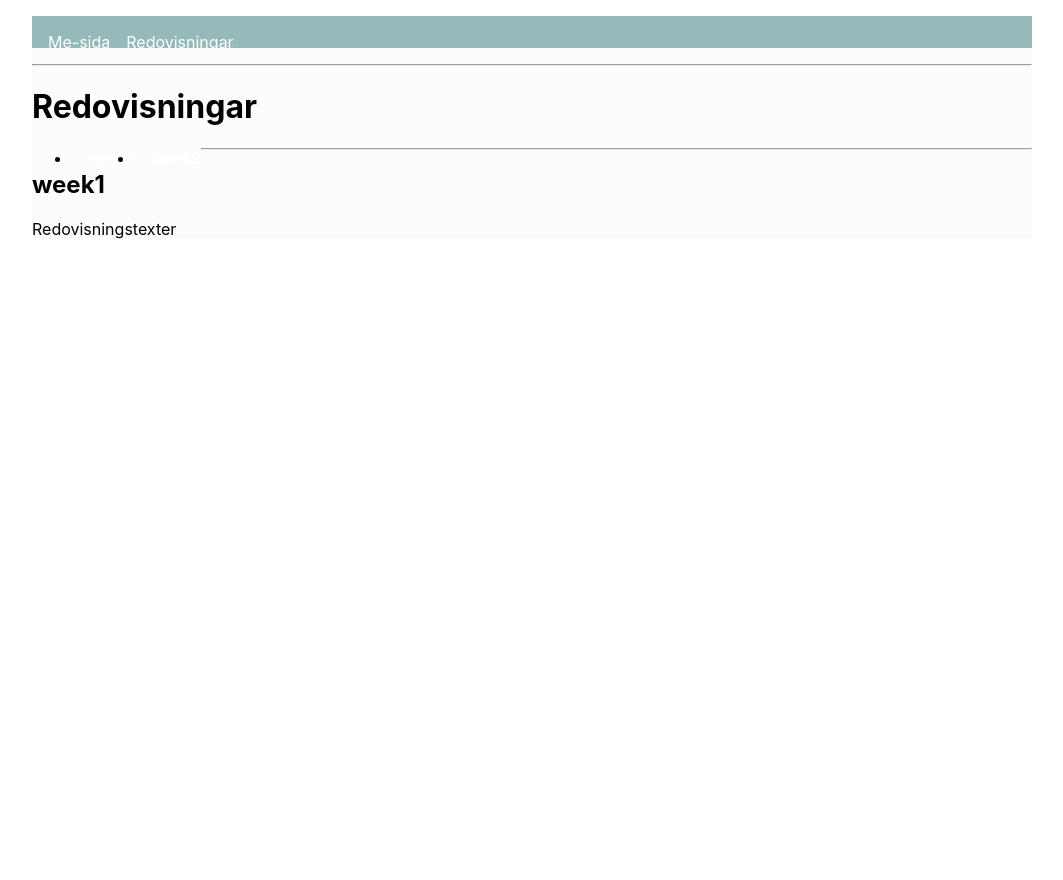
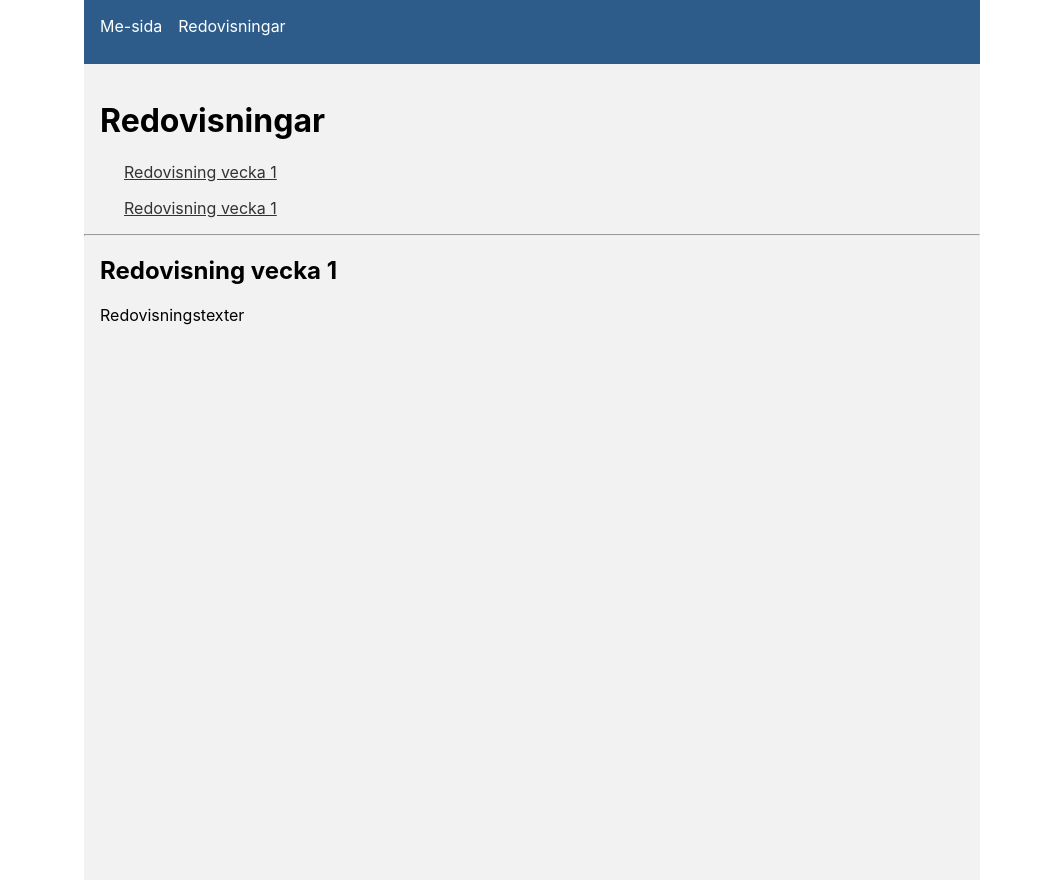
Before and after one commit to AsaTirsen/jsramverk, a React (Create React App) app: page /reports/week/1 in a window 1280 px wide. Shown: the whole page, without its empty margins (108-1171 px from the left). Before the commit the page ends 800 px from the top, so only its background shows below. Built offline with nearby package versions, Linux system fonts and the light colour scheme.

Commit message:
WebStorm project

```diff
--- a/src/App.js
+++ b/src/App.js
@@ -13,17 +13,12 @@ class App extends React.Component {
     render() {
         return (
             <Router>
-                <div className='main'>
                     <ul className='topnav'>
-                        <li><Link to='/'>Me-sida</Link></li>
-                        <li><Link to='/reports'>Redovisningar</Link></li>
+                        <li className='navlist'><Link className='navlinks' to='/'>Me-sida</Link></li>
+                        <li className='navlist'><Link className='navlinks' to='/reports'>Redovisningar</Link></li>
                     </ul>
-
-                    <hr/>
-                    <Route exact path='/' component={Me}/>
+                 <Route exact path='/' component={Me}/>
                     <Route path='/reports' component={Reports}/>
-
-                </div>
             </Router>
         )
     }
--- a/src/Reports.js
+++ b/src/Reports.js
@@ -7,13 +7,13 @@ import {
 
 const reports = [
     {
-        name: 'week1',
+        name: 'Redovisning vecka 1',
         id:1,
         description: 'Redovisningstexter',
         url: 'week/1'
     },
     {
-        name: 'week2',
+        name: 'Redovisning vecka 1',
         id:2,
         description: 'Redovisningstexter2',
         url: 'week/2'
@@ -22,17 +22,16 @@ const reports = [
 
 function Reports() {
     return (
-        <div>
+        <div className='main'>
             <h1>Redovisningar</h1>
             <ul>
                 {reports.map(({name, id}) => (
                     <li key={id}>
-                        <Link to={`/reports/week/${id}`}>{name}</Link>
+                        <Link className='reportlink' to={`/reports/week/${id}`}>{name}</Link>
                     </li>
                 ))}
             </ul>
-            <hr/>
-
+            <hr />
             <Route path={`/reports/week/:reportId`} component={Report}/>
         </div>
     )
--- a/src/style/main.scss
+++ b/src/style/main.scss
@@ -1,5 +1,50 @@
+#root {
+  width: 100vw;
+  height: 100vh;
+}
+
 .main {
-  width: 1000px;
   margin: 0 auto;
-  background-color: #fcfcfb;
+  width: 70%;
+  background-color: #f2f2f2;
+  min-height: 100%;
+  padding-top: 1em;
 }
+
+.reportlink {
+ margin-top: 1em;
+}
+
+
+.textarea {
+  margin: 0 1em 1em 1em;
+}
+
+img {
+  float: left;
+  margin: 1em;
+  width: 50%;
+}
+@media (max-width: 667px) {
+  .main{
+    width: 100%;
+  }
+  img {
+    margin: 1em;
+    width: 90%;
+  }
+}
+
+h1,
+h2,
+p {
+  margin-left: 1rem;
+}
+
+ul,
+li,
+a {
+  list-style: none;
+  margin-bottom: 1em;
+  color: #333;
+}
--- a/src/style/navigation.scss
+++ b/src/style/navigation.scss
@@ -1,18 +1,27 @@
 //styles the ul element
 .topnav {
-  background-color: #96b9b9;
+  background-color: #2d5c8a;
   color: white;
   padding: 1em 0 1em 0;
   list-style: none;
+  width: 70%;
+  height: 2em;
+  margin: 0 auto;
 }
 
-li{
+.navlist {
   float: left;
 }
 
-a {
+.navlinks {
   text-decoration: none;
   color: white;
   margin-left: 1em;
   padding-bottom: 1em;
 }
+
+@media (max-width: 667px) {
+  .topnav {
+    width: 100%;
+  }
+}
```
